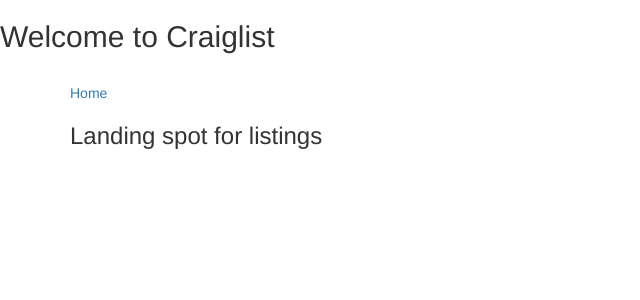
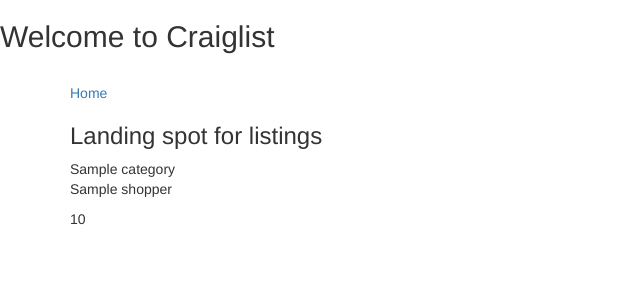
Before and after one commit to chucklapress/craig_list, a Django app: template templates/index.html in a window 1280 px wide. Shown: the top 300 px of the page, without its empty margins (0-640 px from the left). Run offline with Django 3.2, Linux system fonts and the light colour scheme; the template is opened without the code that fills it: most values are stand-ins (such as "Sample title", 1, 10 or a date in 2020); some libraries are stand-ins or nearby versions.

Commit message:
changes to views and index

```diff
--- a/templates/index.html
+++ b/templates/index.html
@@ -3,4 +3,10 @@
 
 {% block content %}
 <h3>Landing spot for listings</h3>
+{% for item in object_list %}
+        {{ item.category }}
+        <p>{{ item.shopper }}</p>
+        <p>{{ item.item_price }}</p>
+
+    {% endfor %}
 {% endblock %}
```
Also changed, not shown: craigapp/views.py (+6 -2 lines).
